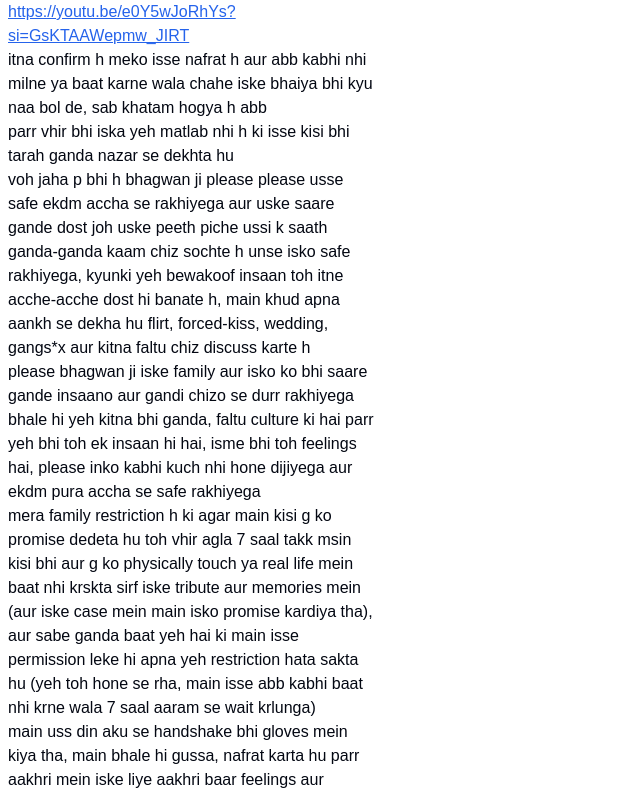
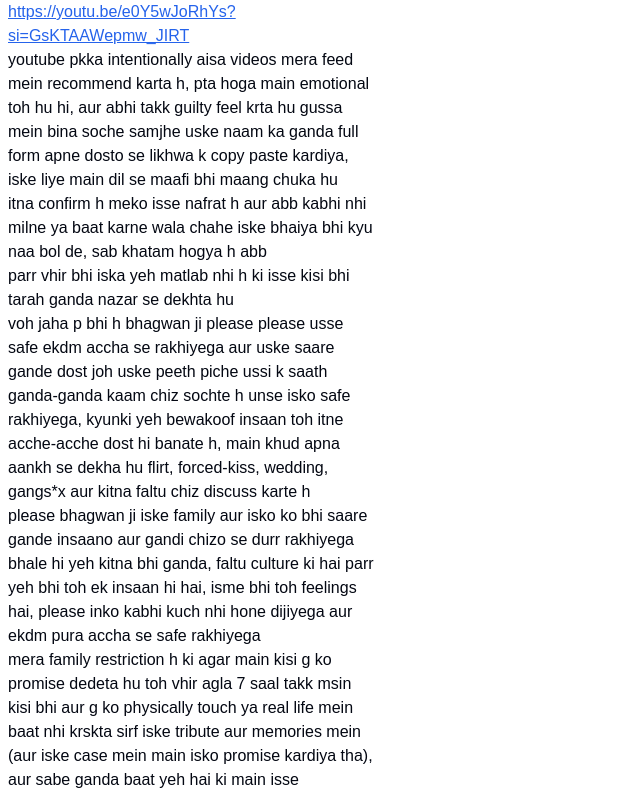
Before and after one commit to deepblizzard/theme-starter, a Next.js app: page / in a window 1280 px wide. Shown: the top 795 px of the page, without its empty margins (0-640 px from the left). Built offline with nearby package versions, Linux system fonts and the light colour scheme.

Commit message:
Update page.tsx

```diff
--- a/src/app/page.tsx
+++ b/src/app/page.tsx
@@ -8,6 +8,7 @@ function page() {
       <Link className="text-blue-600 underline bold" href={'https://youtu.be/e0Y5wJoRhYs?si=GsKTAAWepmw_JIRT'}>
         {'https://youtu.be/e0Y5wJoRhYs?si=GsKTAAWepmw_JIRT'}
       </Link>
+     <p>youtube pkka intentionally aisa videos mera feed mein recommend karta h, pta hoga main emotional toh hu hi, aur abhi takk guilty feel krta hu gussa mein bina soche samjhe uske naam ka ganda full form apne dosto se likhwa k copy paste kardiya, iske liye main dil se maafi bhi maang chuka hu</p>
      <p>itna confirm h meko isse nafrat h aur abb kabhi nhi milne ya baat karne wala chahe iske bhaiya bhi kyu naa bol de, sab khatam hogya h abb<br/>
      parr vhir bhi iska yeh matlab nhi h ki isse kisi bhi tarah ganda nazar se dekhta hu <br/>
        voh jaha p bhi h bhagwan ji please please usse safe ekdm accha se rakhiyega aur uske saare gande dost joh uske peeth piche ussi k saath ganda-ganda kaam chiz sochte h unse isko safe rakhiyega, kyunki yeh bewakoof insaan toh itne acche-acche dost hi banate h, main khud apna aankh se dekha hu flirt, forced-kiss, wedding, gangs*x aur kitna faltu chiz discuss karte h<br/>
```
